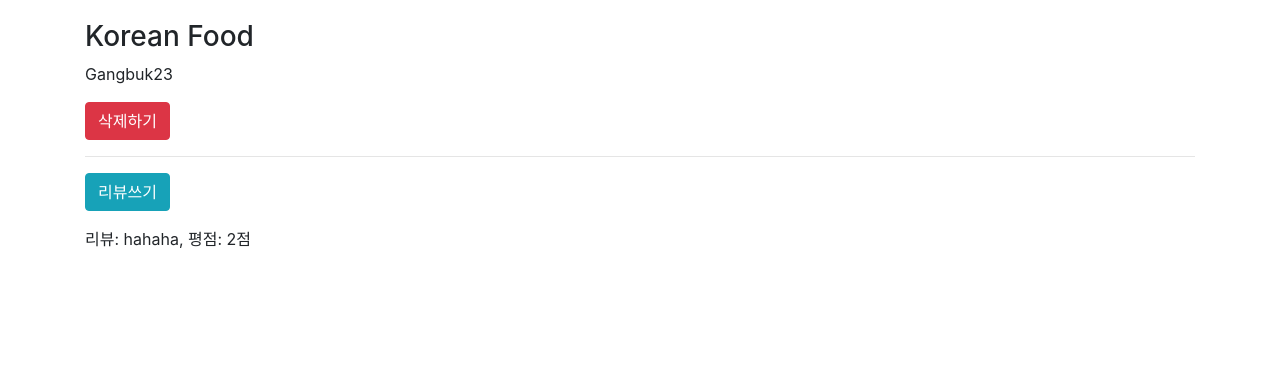
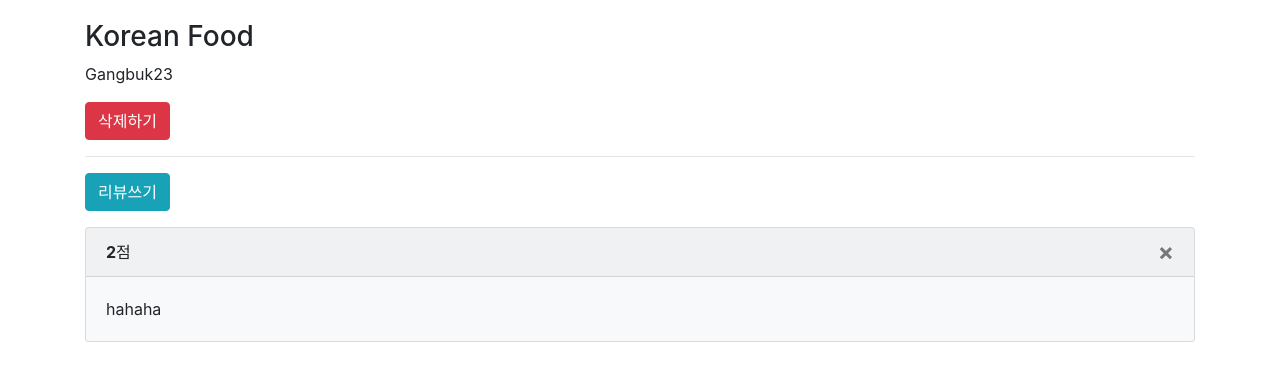
Before and after one commit to tkguswls1106/first-django, a Django app: page /third/restaurant/2/ in a window 1280 px wide. Shown: the part 56-437 px from the top of the page. Run offline with Django 3.2, Linux system fonts and the light colour scheme; data comes from the database, SQL or seed files in the repository.

Commit message:
fourth commit

```diff
--- a/third/templates/third/detail.html
+++ b/third/templates/third/detail.html
@@ -20,7 +20,19 @@
                 </a>
             </p>
             {% for review in reviews %}
-                리뷰: {{ review.comment }}, 평점: {{ review.point }}점
+                <div class="card bg-light mb-3">
+                  <div class="card-header">
+                    <b>{{ review.point }}</b>점
+                    <a href="{% url 'review-delete' restaurant_id=item.id review_id=review.id %}">
+                        <button type="button" class="close" aria-label="Close">
+                          <span aria-hidden="true">&times;</span>
+                        </button>
+                    </a>
+                  </div>
+                  <div class="card-body">
+                    <p class="card-text">{{ review.comment }}</p>
+                  </div>
+                </div>
             {% endfor %}
             <!--
                 filter로 하나의 리뷰 데이터만 불러왔는데 왜 for문을 쓰는가 하고 어렵게 생각하지말고,
--- a/third/urls.py
+++ b/third/urls.py
@@ -10,4 +10,5 @@ urlpatterns = [
     # path('detail/', views.detail, name='restaurant-detail'),
     path('restaurant/<int:id>/', views.detail, name='restaurant-detail'),  # detail 의 주소를 패스파라미터(쿼리파라미터 말고)를 사용할 수 있도록 재정의함.
     path('restaurant/<int:restaurant_id>/review/create/', views.review_create, name='review-create'),
+    path('restaurant/<int:restaurant_id>/review/delete/<int:review_id>', views.review_delete, name='review-delete'),
 ]
--- a/third/views.py
+++ b/third/views.py
@@ -129,8 +129,13 @@ def review_create(request, restaurant_id):
         form = ReviewForm(request.POST)
         if form.is_valid():  # 데이터가 form 클래스에서 정의한 조건 (max_length 등)을 만족하는지 체크합니다.
             new_item = form.save()  # save 메소드로 입력받은 데이터를 레코드로 추가합니다.
-        return redirect('restaurant-detail', id=restaurant_id)  # 전화면으로 이동합니다.
+        return redirect('restaurant-detail', id=restaurant_id)  # 리뷰작성이 끝났다면, 해당 레스토랑의 자세히보기 페이지로 다시이동시킴.
     item = get_object_or_404(Restaurant, pk=restaurant_id)  # 이 item은 바로 밑줄의 코드에서도 사용됨.
     form = ReviewForm(initial={'restaurant': item})  # 릴레이션 때문에 어느 레스토랑의 리뷰인지 미리 그 정보를 갖고와서 그거에 기반한 겉폼양식을 생성해놔야지 겉폼양식을 전달할수있기때문에 initial을 사용하였음. (예를들어, 이 리뷰는 5번 레스토랑의 리뷰니까 5번 겉폼양식을 갖다주라는 의미인 것이다.)
     return render(request, 'third/review_create.html', {'form': form, 'item':item})  # 겉폼양식과 현재 불러온 item 정보도 함께 두가지를 html파일로 넘겨준다.
                                                                                      # 굳이 item 까지 넘겨주는 이유는, review_create.html 파일에서 <form action="{% url 'review-create' restaurant_id=item.id %}" 부분의 item.id 부분으로 렌더링받은 item의 id 값을 갖고와야하기 때문이다.
+
+def review_delete(request, restaurant_id, review_id):
+    item = get_object_or_404(Review, pk=review_id)
+    item.delete()
+    return redirect('restaurant-detail', id=restaurant_id)  # 특정 레스토랑의 리뷰삭제후, 해당 레스토랑의 자세히보기 페이지인 이전화면으로 이동시킴.
```
